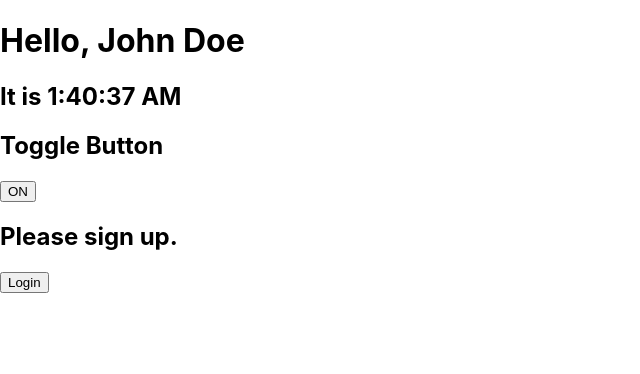
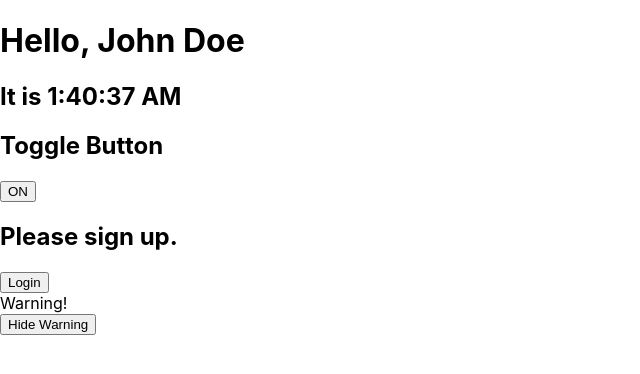
Before and after one commit to LihuaFirst/react-app-playground, a React (Create React App) app: page / in a window 1280 px wide. Shown: the top 374 px of the page, without its empty margins (0-640 px from the left). Built offline with nearby package versions, Linux system fonts and the light colour scheme.

Commit message:
show/hide warning

```diff
--- a/src/App.js
+++ b/src/App.js
@@ -1,7 +1,7 @@
 import React from 'react';
 import logo from './logo.svg';
 import './App.css';
-import { is } from '@babel/types';
+import { is, tsConstructorType } from '@babel/types';
 
 /* Components and Props */
 class Clock extends React.Component {
@@ -76,6 +76,7 @@
   }
   return <GuestGreeting />;
 }
+
 function LoginButton(props) {
   return (
     <button onClick={props.onClick}>
@@ -129,6 +130,43 @@
   }
 }
 
+/* Conditional Warning */
+function WarningBanner(props) {
+  if(!props.warn) {
+    return null;
+  }
+
+  return (
+    <div className="warning">
+      Warning!
+    </div>
+  )
+}
+
+class Page extends React.Component{
+  constructor(props) {
+    super(props);
+    this.state = {showWarning: true};
+    this.handleToggleClick = this.handleToggleClick.bind(this);
+  }
+
+  handleToggleClick() {
+    this.setState(state =>({
+      showWarning: !state.showWarning
+    }))
+  }
+
+  render() {
+    return (
+      <div>
+        <WarningBanner warn={this.state.showWarning} />
+        <button onClick={this.handleToggleClick} >
+          {this.state.showWarning ? 'Hide Warning' : 'Show Warning'}
+        </button>
+      </div>
+    );
+  }
+}
 function App() {
   function formateName(user) {
     return user.firstName + " " + user.lastName;
@@ -145,6 +183,7 @@
         <Clock />
         <Toggle />
         <LoginControl></LoginControl>
+        <Page />
       </div>
 
   );
```
